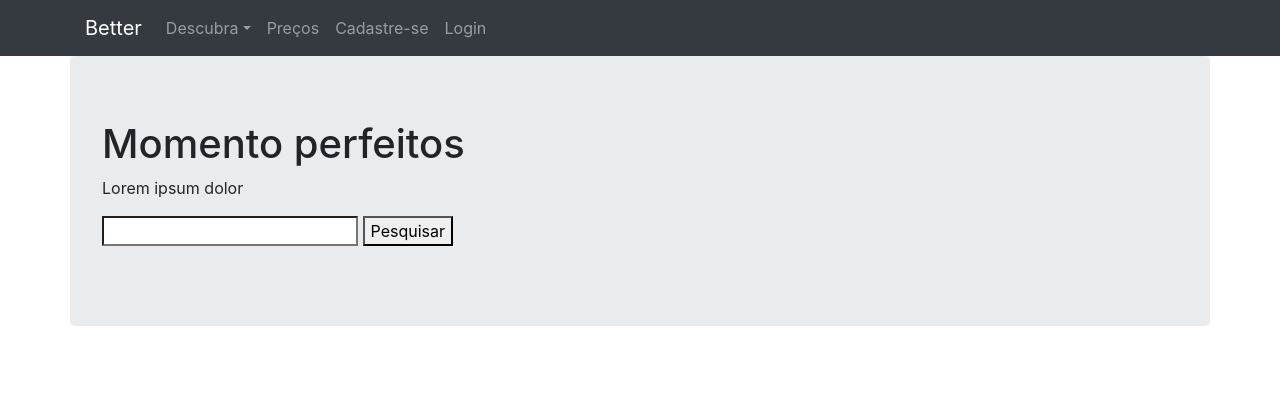
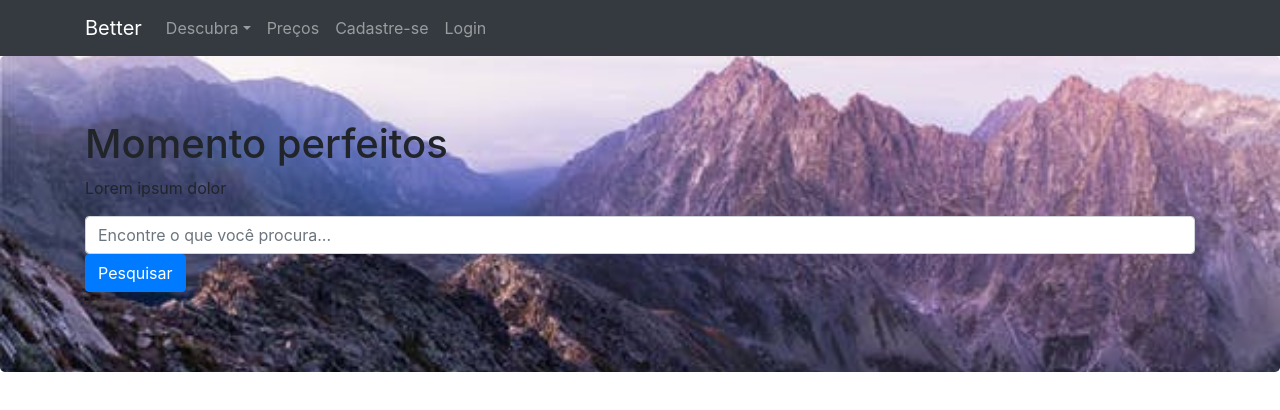
Before and after one commit to RodrigoAmora/bootstrap-learning, a plain HTML site: page index.html in a window 1280 px wide. Drawn offline with Linux system fonts and the light colour scheme.

Commit message:
Changing the background of the tag main and the CSS class of the form

```diff
--- a/index.html
+++ b/index.html
@@ -4,6 +4,7 @@
 	<meta name="viewport" content="width=device-width">
 
 	<link rel="stylesheet" type="text/css" href="resources/css/bootstrap.min.css">
+	<link rel="stylesheet" type="text/css" href="resources/css/style.css">
 	<!--
 	<link rel="stylesheet" href="https://stackpath.bootstrapcdn.com/bootstrap/4.1.0/css/bootstrap.min.css" integrity="sha384-9gVQ4dYFwwWSjIDZnLEWnxCjeSWFphJiwGPXr1jddIhOegiu1FwO5qRGvFXOdJZ4" crossorigin="anonymous">
 	-->
@@ -47,13 +48,15 @@
 		</div><!-- fim .container -->
 	</nav>
 
-	<main class="container jumbotron">
+	<main class="jumbotron">
+		<div class="container">
 		<h1>Momento perfeitos</h1>
 		<p>Lorem ipsum dolor</p>
 		<form>
-			<input type="search">
-			<button>Pesquisar</button>
+			<input type="search" class="form-control" placeholder="Encontre o que você procura...">
+			<button class="btn btn-primary">Pesquisar</button>
 		</form>
+		</div>
 	</main>
 
 	<script type="text/javascript" src="resources/js/jquery.min.js"></script>
--- /dev/null
+++ b/resources/css/style.css
@@ -0,0 +1,5 @@
+.jumbotron {
+	background-image: url(../img/background.jpg);
+	background-size: cover;
+	background-position: center;
+}
```
Also changed, not shown: resources/img/background.jpg (added).
